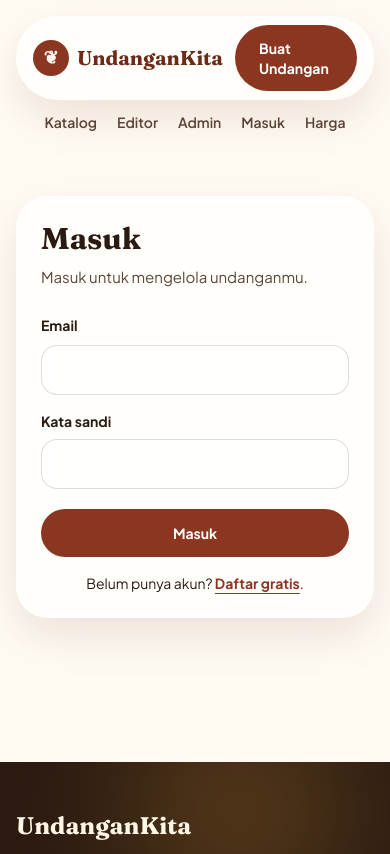
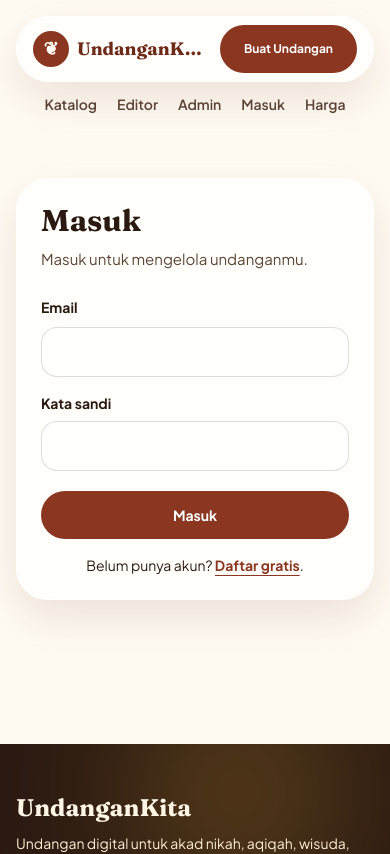
Before and after one commit to Beniferri/digital-invitation-muse, a Next.js app: page /masuk in a window 390 px wide. Shown: the top 854 px of the page. Built offline with nearby package versions, Linux system fonts and the light colour scheme.

Commit message:
UndanganKita: perbaikan tampilan mobile frontend

```diff
--- a/app/akun/page.tsx
+++ b/app/akun/page.tsx
@@ -64,7 +64,7 @@ export default async function Akun({
       <div className="flex flex-wrap items-start justify-between gap-4">
         <div>
           <h1 className="font-serif text-4xl font-bold">Dasbor Saya</h1>
-          <p className="mt-2 max-w-2xl text-[17px] leading-relaxed text-tintaLembut">
+          <p className="mt-2 max-w-2xl break-words text-[17px] leading-relaxed text-tintaLembut">
             Kamu masuk sebagai <strong>{sesi.nama || sesi.email}</strong>
             {sesi.nama ? ` (${sesi.email})` : ""}. Di bawah ini hanya undangan
             yang kamu buat sendiri — lengkap dengan tautan tamu dan ringkasan RSVP-nya.
--- a/app/editor/page.tsx
+++ b/app/editor/page.tsx
@@ -39,7 +39,7 @@ export default async function Editor({
     <div className="mx-auto max-w-6xl px-4 py-10 sm:px-6">
       <h1 className="font-serif text-4xl font-bold sm:text-5xl">Editor Undangan</h1>
       <p className="mt-3 max-w-2xl text-lg leading-relaxed text-tintaLembut">
-        Isi data di kiri, lihat hasilnya langsung di kanan. Tekan Simpan untuk
+        Isi datanya, lihat hasilnya langsung di pratinjau. Tekan Simpan untuk
         menyimpan undangan ke dasbor saya — kalau belum masuk, daftar atau
         masuk dulu dan isianmu tetap ada saat kembali.
       </p>
--- a/app/globals.css
+++ b/app/globals.css
@@ -11,6 +11,10 @@ body {
   background-color: #fffbf3;
   color: #2b1a12;
   -webkit-font-smoothing: antialiased;
+  /* Pengaman mobile: elemen lebar (cahaya blur, kartu) tidak boleh
+     membuat halaman bisa digeser menyamping. overflow-x: clip (bukan
+     hidden) supaya navigasi sticky tetap menempel saat digulir. */
+  overflow-x: clip;
 }
 
 /* Kartu kaca: latar putih semi-transparan, blur, dan border terang.
--- a/komponen/FormulirEditor.tsx
+++ b/komponen/FormulirEditor.tsx
@@ -172,7 +172,7 @@ export default function FormulirEditor({
           <h2 className="font-serif text-2xl font-bold">Isi data acaramu</h2>
           <p className="mt-2 text-[15px] leading-relaxed text-tintaLembut">
             Kolomnya sama untuk semua jenis acara, dari akad nikah sampai wisuda.
-            Ketik, dan pratinjau di samping langsung berubah.
+            Ketik, dan pratinjau langsung berubah.
           </p>
           {drafDipulihkan && (
             <p role="status" className="mt-4 rounded-2xl bg-daun-100 px-4 py-3 text-sm font-bold text-daun-700">
@@ -192,14 +192,14 @@ export default function FormulirEditor({
                   type="button"
                   onClick={() => pilihTemplat(templat.slug)}
                   aria-pressed={templatTerpilih.slug === templat.slug}
-                  className={`min-h-[48px] rounded-2xl border-2 px-2 py-3 text-sm font-bold ${
+                  className={`min-h-[48px] rounded-2xl border-2 px-2 py-3 text-xs font-bold sm:text-sm ${
                     templatTerpilih.slug === templat.slug
                       ? "border-tanah-600 bg-tanah-600 text-white"
                       : "border-tanah-900/15 bg-white/70 text-tinta"
                   }`}
                 >
                   {templat.nama}
-                  <span className="block text-xs font-semibold opacity-80">{templat.jenisAcara}</span>
+                  <span className="block text-[11px] font-semibold opacity-80 sm:text-xs">{templat.jenisAcara}</span>
                 </button>
               ))}
             </div>
--- a/komponen/Navigasi.tsx
+++ b/komponen/Navigasi.tsx
@@ -10,11 +10,11 @@ export default function Navigasi() {
           aria-label="Navigasi utama"
           className="kartu-kaca flex items-center justify-between gap-3 rounded-full px-4 py-2 sm:px-6"
         >
-          <Link href="/" className="flex items-center gap-2 font-serif text-xl font-bold text-tanah-700">
-            <span aria-hidden="true" className="flex h-9 w-9 items-center justify-center rounded-full bg-tanah-600 text-lg text-krem-50">
+          <Link href="/" className="flex min-w-0 items-center gap-2 font-serif text-lg font-bold text-tanah-700 sm:text-xl">
+            <span aria-hidden="true" className="flex h-9 w-9 shrink-0 items-center justify-center rounded-full bg-tanah-600 text-lg text-krem-50">
               ❦
             </span>
-            UndanganKita
+            <span className="truncate">UndanganKita</span>
           </Link>
           <div className="hidden items-center gap-6 text-sm font-semibold text-tintaLembut md:flex">
             <Link href="/" className="hover:text-tanah-600">Beranda</Link>
@@ -23,11 +23,11 @@ export default function Navigasi() {
             <Link href="/admin" className="hover:text-tanah-600">Admin</Link>
             <Link href="/masuk" className="hover:text-tanah-600">Masuk</Link>
           </div>
-          <Link href="/editor" className="tombol-utama bg-tanah-600 px-4 py-2 text-sm text-white hover:bg-tanah-700">
+          <Link href="/editor" className="tombol-utama shrink-0 whitespace-nowrap bg-tanah-600 px-3 py-2 text-xs text-white hover:bg-tanah-700 sm:px-4 sm:text-sm">
             Buat Undangan
           </Link>
         </nav>
-        <div className="flex justify-center gap-5 pt-3 text-sm font-semibold text-tintaLembut md:hidden">
+        <div className="flex flex-wrap justify-center gap-x-5 gap-y-2 px-2 pt-3 text-sm font-semibold text-tintaLembut md:hidden">
           <Link href="/katalog">Katalog</Link>
           <Link href="/editor">Editor</Link>
           <Link href="/admin">Admin</Link>
```
Also changed, not shown: 1 other file (tests, documents, lock files or other folders).
